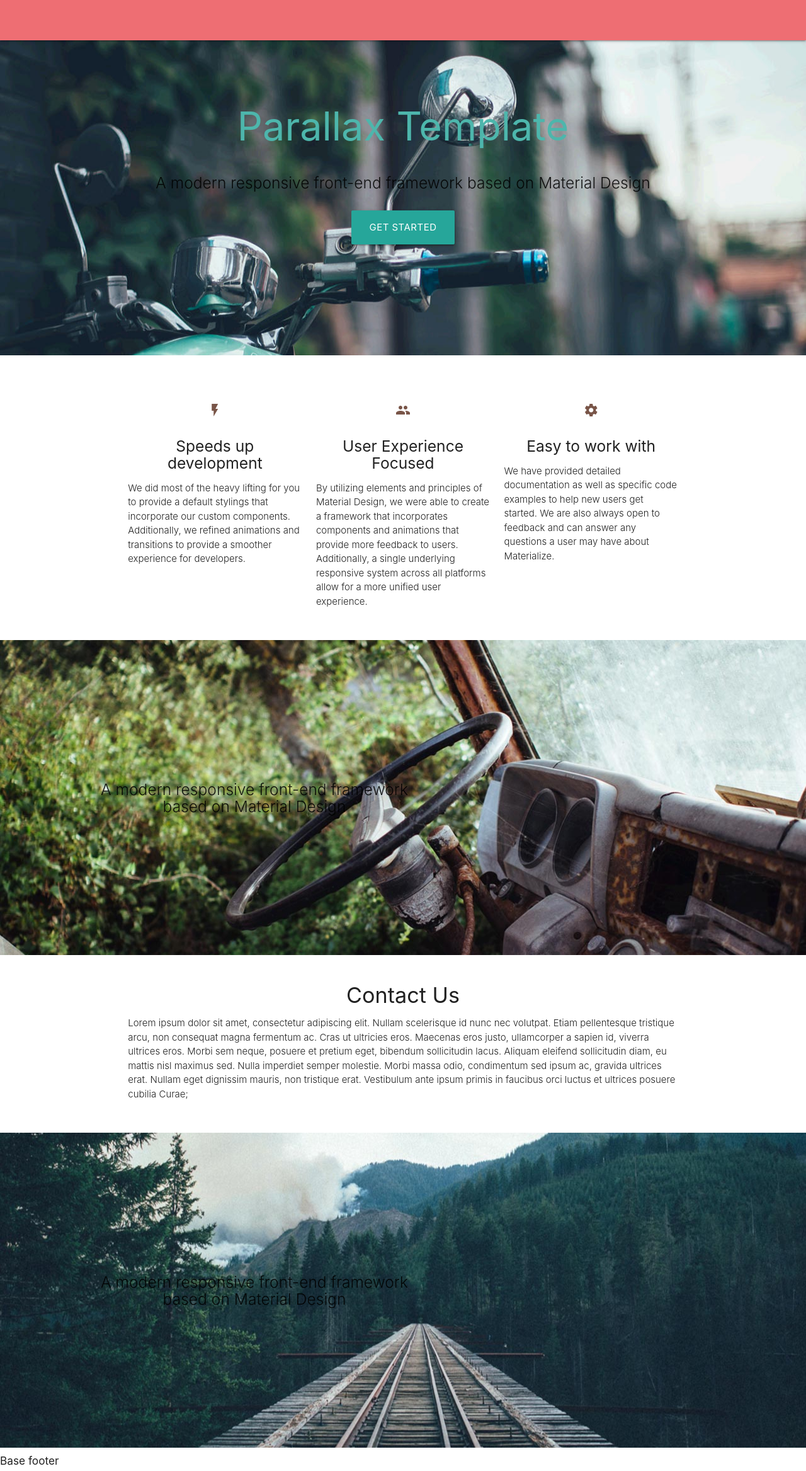
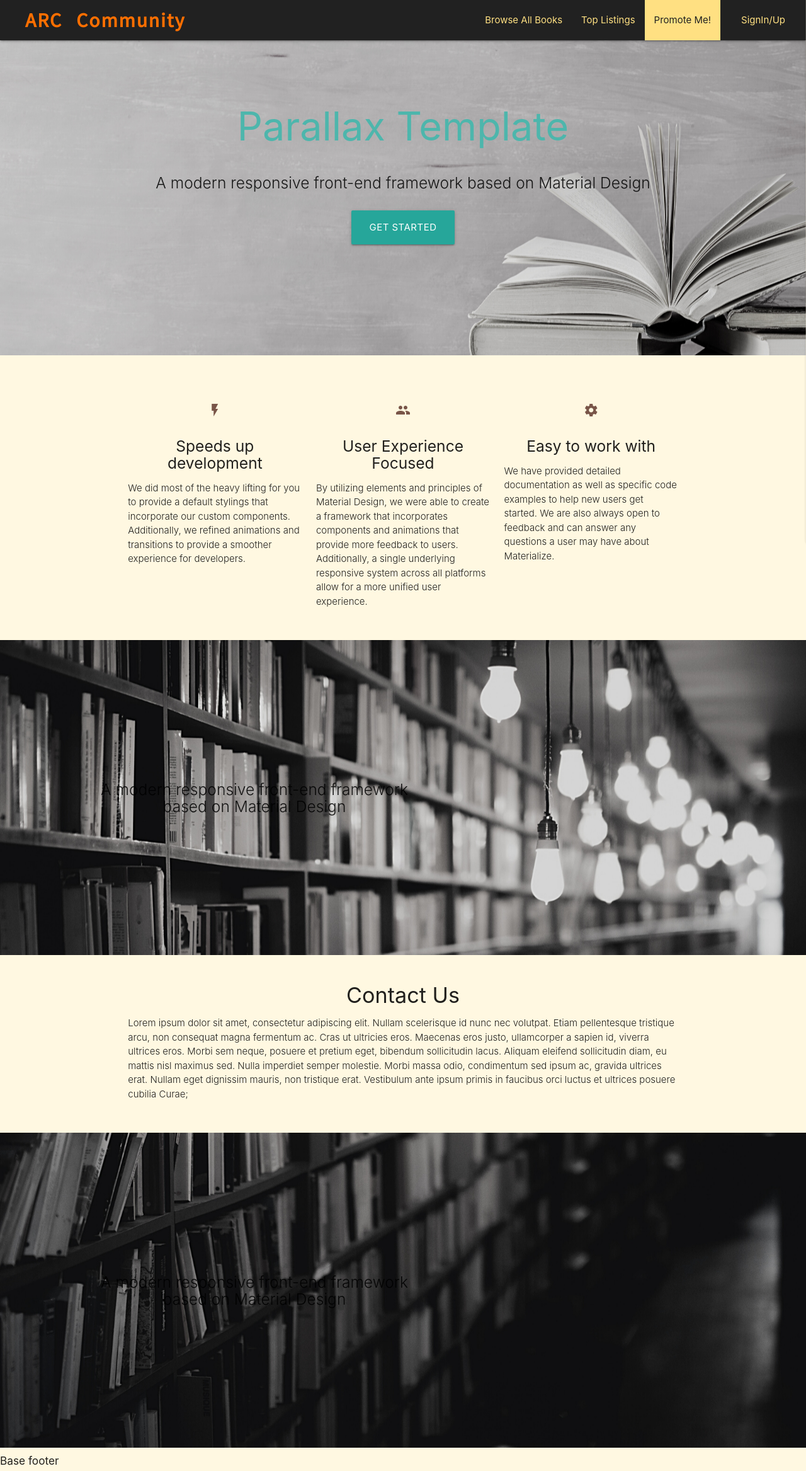
Before and after one commit to CruzZFire/ARC_Django_MS4, a Django app: page / in a window 1280 px wide. Shown: the whole page at 63% size. Run offline with Django 3.2, Linux system fonts and the light colour scheme; parts of the project's set-up code (start-up, migrations or seed data) failed here and were passed over; some libraries are stand-ins or nearby versions.

Commit message:
Added images and base style to home.html and books.html

```diff
--- a/home/templates/home/index.html
+++ b/home/templates/home/index.html
@@ -16,7 +16,7 @@
         <br><br>
       </div>
     </div>
-    <div class="parallax"><img src="{{ MEDIA_URL }}background1.jpg" alt="Unsplashed background img 1"></div>
+    <div class="parallax"><img src="{{ MEDIA_URL }}home-hero.png" alt="book-spark"></div>
   </div>
 
   <div class="container">
@@ -59,7 +59,7 @@
         </div>
       </div>
     </div>
-    <div class="parallax"><img src="{{ MEDIA_URL }}background2.jpg" alt="Unsplashed background img 2"></div>
+    <div class="parallax"><img src="{{ MEDIA_URL }}home-main1.png" alt="main-upper"></div>
   </div>
 
   <div class="container">
@@ -84,7 +84,7 @@
         </div>
       </div>
     </div>
-    <div class="parallax"><img src="{{ MEDIA_URL }}background3.jpg" alt="Unsplashed background img 3"></div>
+    <div class="parallax"><img src="{{ MEDIA_URL }}home-main2.png" alt="main-lower"></div>
   </div>
 
   <script>
--- a/home/views.py
+++ b/home/views.py
@@ -3,4 +3,9 @@ from django.shortcuts import render
 # Create your views here.
 def home(request):
     """" A view for index page """
-    return render(request, 'home/index.html')
+
+    context = {
+
+    }
+
+    return render(request, 'home/index.html', context)
--- a/static/css/base.css
+++ b/static/css/base.css
@@ -1,3 +1,26 @@
+/* header */
+
+.header-wrapper {
+    min-height: 112px;
+}
+
+.brand-logo {
+    font-family: 'Source Sans Pro', sans-serif;
+    font-weight: 900;
+    letter-spacing: 2px;
+    word-spacing: 14px;
+}
+
+/* sidenav */
+
+.sidenav-trigger {
+    float: right !important;
+}
+
+.sidenav {
+    width: 250px;
+}
+
 /* ------------------------------- bootstrap toasts */
 
 .message-container {
@@ -14,3 +37,17 @@
 .toast-capper {
     height: 2px;
 }
+
+/* -------------- MEDIA QUERIES -------------- */
+
+@media screen and (min-width: 480px) {
+    .header-wrapper {
+        min-height: auto;
+    }
+}
+
+@media screen and (min-width: 992px) {
+    .brand-logo {
+        padding-left: 5vh !important;
+    }
+}
--- a/templates/base.html
+++ b/templates/base.html
@@ -14,12 +14,17 @@
     <link rel="stylesheet" href="https://cdnjs.cloudflare.com/ajax/libs/materialize/1.0.0/css/materialize.min.css">
     <link href="https://fonts.googleapis.com/icon?family=Material+Icons" rel="stylesheet">
     <link rel="stylesheet" href="https://fonts.googleapis.com/css?family=Lato&display=swap">
+    <link rel="stylesheet" href="https://fonts.googleapis.com/css2?family=Source+Sans+Pro&display=swap">
+    <link rel="stylesheet" href="{% static 'css/base.css' %}">
     <!-- possible extra css -->
     {% block extra_css %}{% endblock %}
     <!-- base js -->
     <script src="https://kit.fontawesome.com/057f5beaf7.js" crossorigin="anonymous"></script>
-    <script src="https://code.jquery.com/jquery-3.5.1.min.js" integrity="sha256-9/aliU8dGd2tb6OSsuzixeV4y/faTqgFtohetphbbj0=" crossorigin="anonymous"></script>
-    <script src="https://cdn.jsdelivr.net/npm/popper.js@1.16.0/dist/umd/popper.min.js" integrity="sha384-Q6E9RHvbIyZFJoft+2mJbHaEWldlvI9IOYy5n3zV9zzTtmI3UksdQRVvoxMfooAo" crossorigin="anonymous"></script>
+    <script src="https://code.jquery.com/jquery-3.5.1.min.js"
+        integrity="sha256-9/aliU8dGd2tb6OSsuzixeV4y/faTqgFtohetphbbj0=" crossorigin="anonymous"></script>
+    <script src="https://cdn.jsdelivr.net/npm/popper.js@1.16.0/dist/umd/popper.min.js"
+        integrity="sha384-Q6E9RHvbIyZFJoft+2mJbHaEWldlvI9IOYy5n3zV9zzTtmI3UksdQRVvoxMfooAo"
+        crossorigin="anonymous"></script>
     <script src="https://cdnjs.cloudflare.com/ajax/libs/materialize/1.0.0/js/materialize.min.js"></script>
     <!-- possible extra js -->
     {% block extra_js %}{% endblock %}
@@ -27,31 +32,53 @@
     <title>ARC Community {% if extra_title %}- {{ extra_title }}{% endif %}</title>
 </head>
 
-<body>
+<body class="amber lighten-5">
 
     <header>
-        <nav>
+        <nav class="grey darken-4 header-wrapper">
+            <div class="nav-wrapper">
+                <a href="#!" class="brand-logo amber-text text-darken-4 center-align">ARC Community</a>
+                <ul class="right hide-on-med-and-down">
+                    <li>
+                        <a href="" class="amber-text text-lighten-3">Browse All Books</a>
+                    </li>
+                    <li>
+                        <a href="" class="amber-text text-lighten-3">Top Listings</a>
+                    </li>
+                    <li class="amber lighten-3">
+                        <a href="" class="grey-text text-darken-4">Promote Me!</a>
+                    </li>
+                    <!-- Slide Triggers -->
+                    <li>
+                        <a class="sidenav-trigger show-on-large amber-text text-lighten-3" href="#" data-target="slide-out">SignIn/Up</a>
+                    </li>
+                </ul>
                 <a href="#" data-target="slide-out" class="sidenav-trigger">
-                <i class="material-icons">menu</i>
+                    <i class="material-icons amber-text text-lighten-3">menu</i>
                 </a>
+            </div>
+
         </nav>
 
-        <ul id="slide-out" class="sidenav">
-          <li><div class="user-view">
+        <ul id="slide-out" class="sidenav amber lighten-5">
+            <li>
+                <div class="user-view">
                     <div class="background">
-              <img src="{{ MEDIA_URL }}background1.jpg">
+                        <img src="{{ MEDIA_URL }}home-main1.png">
                     </div>
-            <a href="#user"><img class="circle" src="{{ MEDIA_URL }}background3.jpg"></a>
-            <a href="#name"><span class="white-text name">John Doe</span></a>
-            <a href="#email"><span class="white-text email">jdandturk@gmail.com</span></a>
-          </div></li>
-          <li><a href="#!"><i class="material-icons">cloud</i>First Link With Icon</a></li>
-          <li><a href="#!">Second Link</a></li>
-          <li><div class="divider"></div></li>
-          <li><a class="subheader">Subheader</a></li>
-          <li><a class="waves-effect" href="#!">Third Link With Waves</a></li>
+                    <img class="circle" src="{{ MEDIA_URL }}home-hero.png">
+                    <span class="amber-text text-lighten-5 name">John Doe</span>
+                    <span class="amber-text text-lighten-5 email"><em>jdandturk@gmail.com</em></span>
+                </div>
+            </li>
+            <li><a class="waves-effect grey-text text-darken-4" href="#!">My Profile</a></li>
+            <li><a class="waves-effect grey-text text-darken-4" href="#!">My Books</a></li>
+            <li><a class="waves-effect grey-text text-darken-4" href="#!">My Reviews</a></li>
+            <li><div class="divider grey darken-4"></div></li>
+            <li><a class="waves-effect grey-text text-darken-4" href="#!">Browse All Books</a></li>
+            <li><a class="waves-effect grey-text text-darken-4" href="#!">Top Listings</a></li>
+            <li><a class="waves-effect grey darken-4 amber-text text-lighten-3" href="#!">Promote Me!</a></li>
         </ul>
-
     </header>
 
     {% if messages %}
@@ -84,8 +111,10 @@
         $('.toast').toast('show');
     </script>
     <script>
-        $(document).ready(function(){
-          $('.sidenav').sidenav();
+        $(document).ready(function () {
+            $('.sidenav').sidenav({
+                edge: "right"
+            });
         });
     </script>
     {% endblock %}
```
Also changed, not shown: media/background1.jpg (deleted), media/background2.jpg (deleted), media/background3.jpg (deleted), media/home-hero.png (added), media/home-main1.png (added), media/home-main2.png (added). Lines whose indentation alone changed are shown as unchanged.
